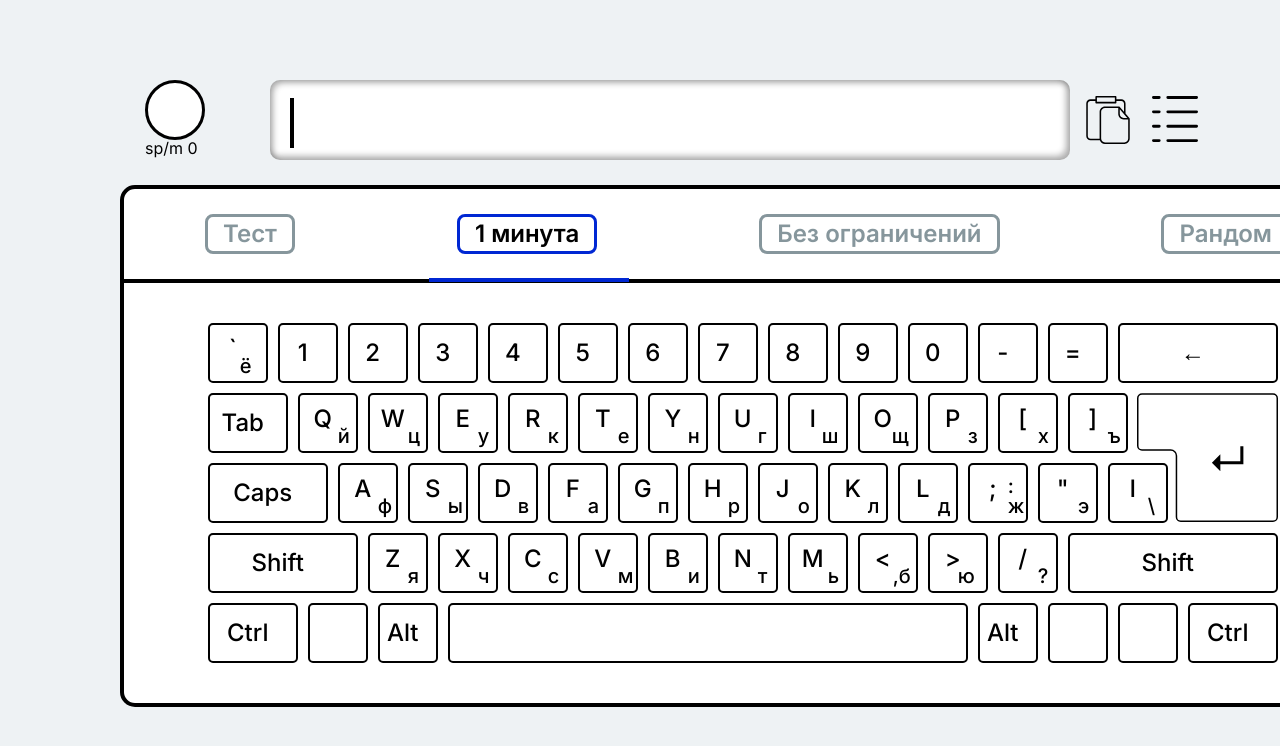
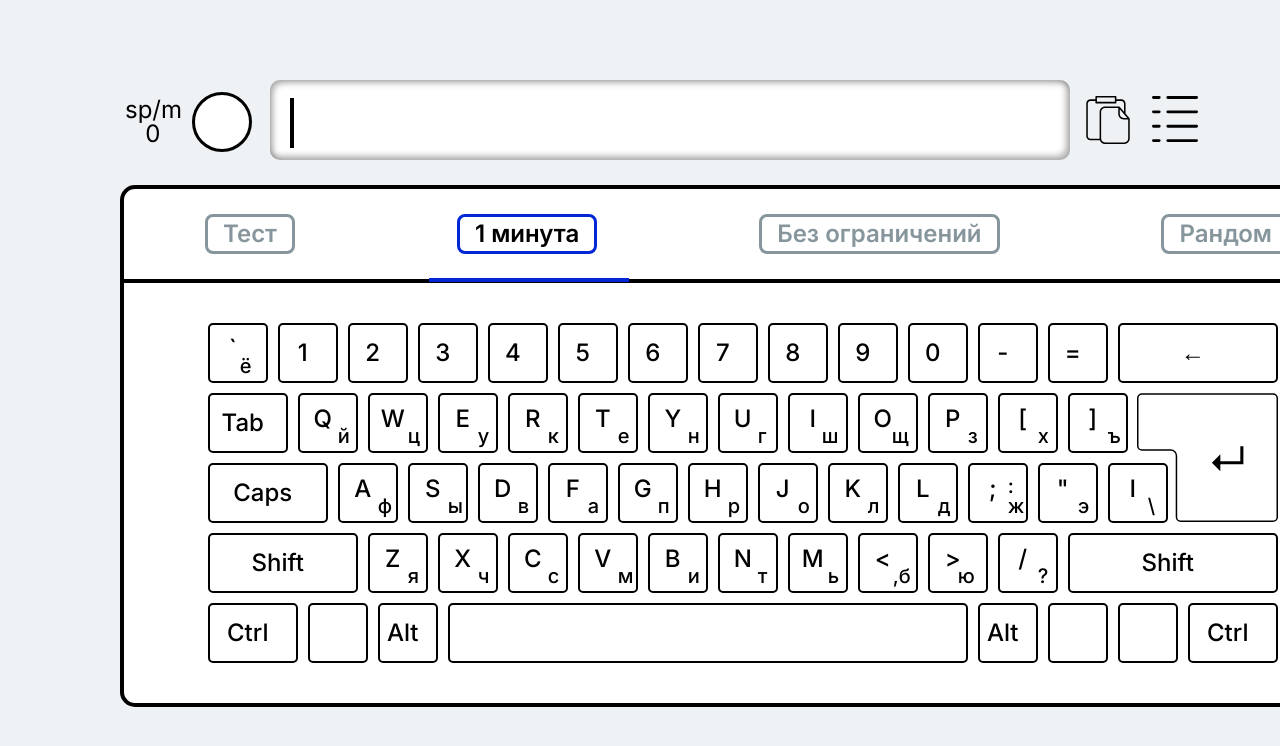
Before and after one commit to Crede322/typetest, a React (Create React App) app: page / in a window 1280 px wide. Both pictures are taken after a click on the button "1 минута". Shown: the top 746 px of the page. Built offline with nearby package versions, Linux system fonts and the light colour scheme.

Commit message:
тестовый билд

```diff
--- a/src/components/Menu.jsx
+++ b/src/components/Menu.jsx
@@ -35,8 +35,8 @@ const handleClickClipboard = async () => {
       console.error('Ошибка при чтении буфера обмена:', error);
     }
     setSeconds(120);
+    setIsMounted(true);
     setToggleTimerState(false);
-    setIsMounted(true);
   };
 
 useEffect(() => {
@@ -46,9 +46,10 @@ useEffect(() => {
 useEffect(() => {
   if (displayText.length < staticDisplayLength.current) {
     setToggleTimerState(true);
-  } else if (displayText.length === 1) {
+  } else if (displayText.length === 0) {
     setToggleTimerState(false);
     setSeconds(120);
+    setToggleSPM(0);
   }
 }, [displayText])
 
@@ -116,12 +117,15 @@ const closePopup = () => {
               <div className={classes.typing}>
                   <div className={classes.typing__buttons1}>
                     <div className={classes.timer__wrapper}>
-                    {toggleTimerState ?
+
+                      <h2 style={{display: toggleButton !== 0 ? 'block' : 'none', margin: '6px 10px 0 0'}}>sp/m<br/>&nbsp;&nbsp;&nbsp;{toggleSPM}</h2>
+                      <div style={{display: toggleButton !== 0 ? 'block' : 'none'}}>
+                        {toggleTimerState ?
                         <div className={classes.timer}>
                         <div className={classes.timer__line}/>
                         </div>:
-                      <div className={classes.timer__off}/>}
-                    <h2>sp/m {toggleSPM}</h2>
+                        <div className={classes.timer__off}/>}
+                      </div>
                     </div>
                   </div>
                   <div className={classes.title}>
--- a/src/components/Menu.module.css
+++ b/src/components/Menu.module.css
@@ -69,7 +69,7 @@
 
 .typing__buttons1 h2 {
     z-index: 4;
-    font-size: 16px;
+    font-size: 24px;
 }
 
 .paste {
@@ -149,7 +149,9 @@
 }
 
 .timer__wrapper {
-margin-left: 25px;
+margin-left: 5px;
+margin-top: 12px;
+display: flex;
 }
 
 .timer {
```
